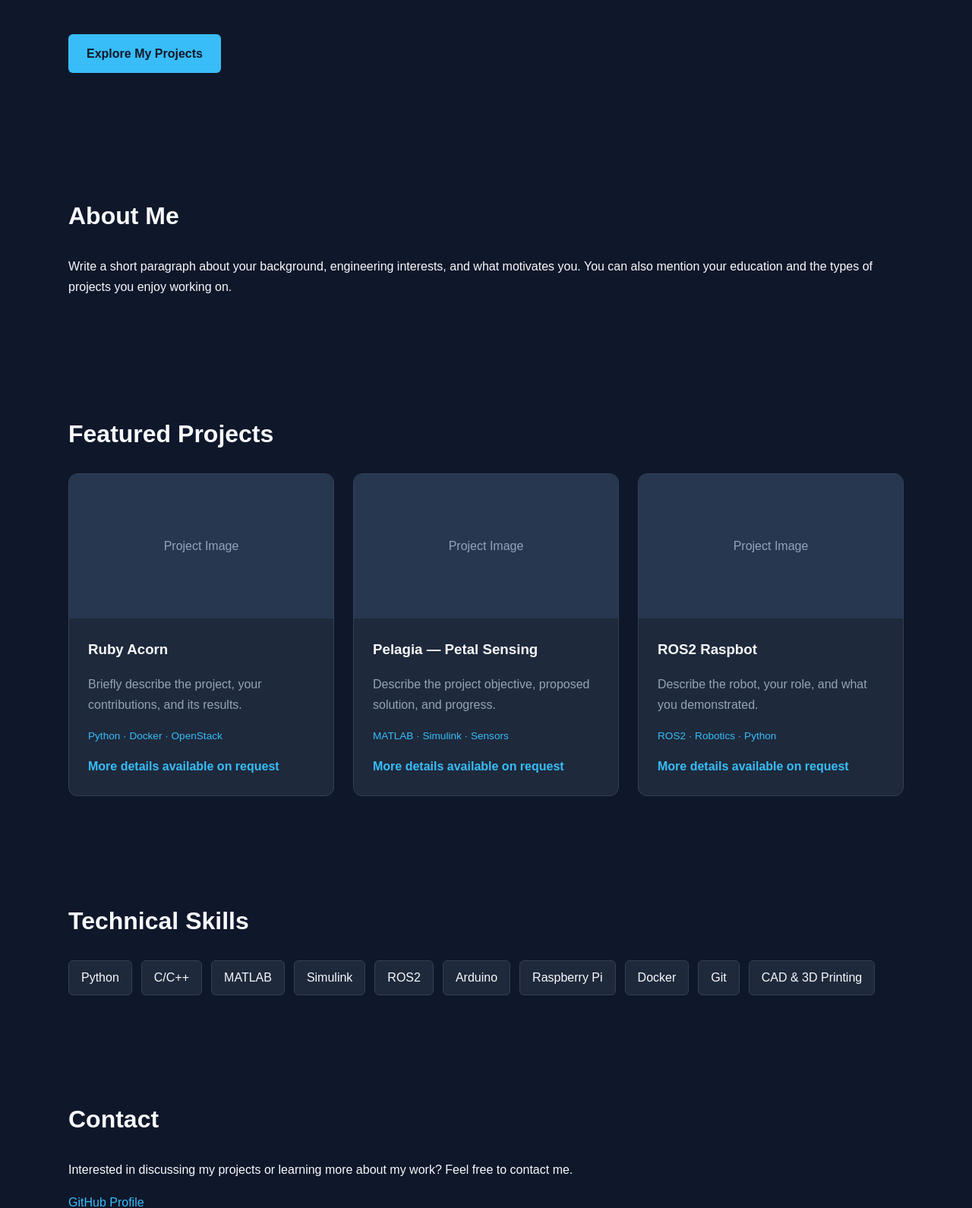
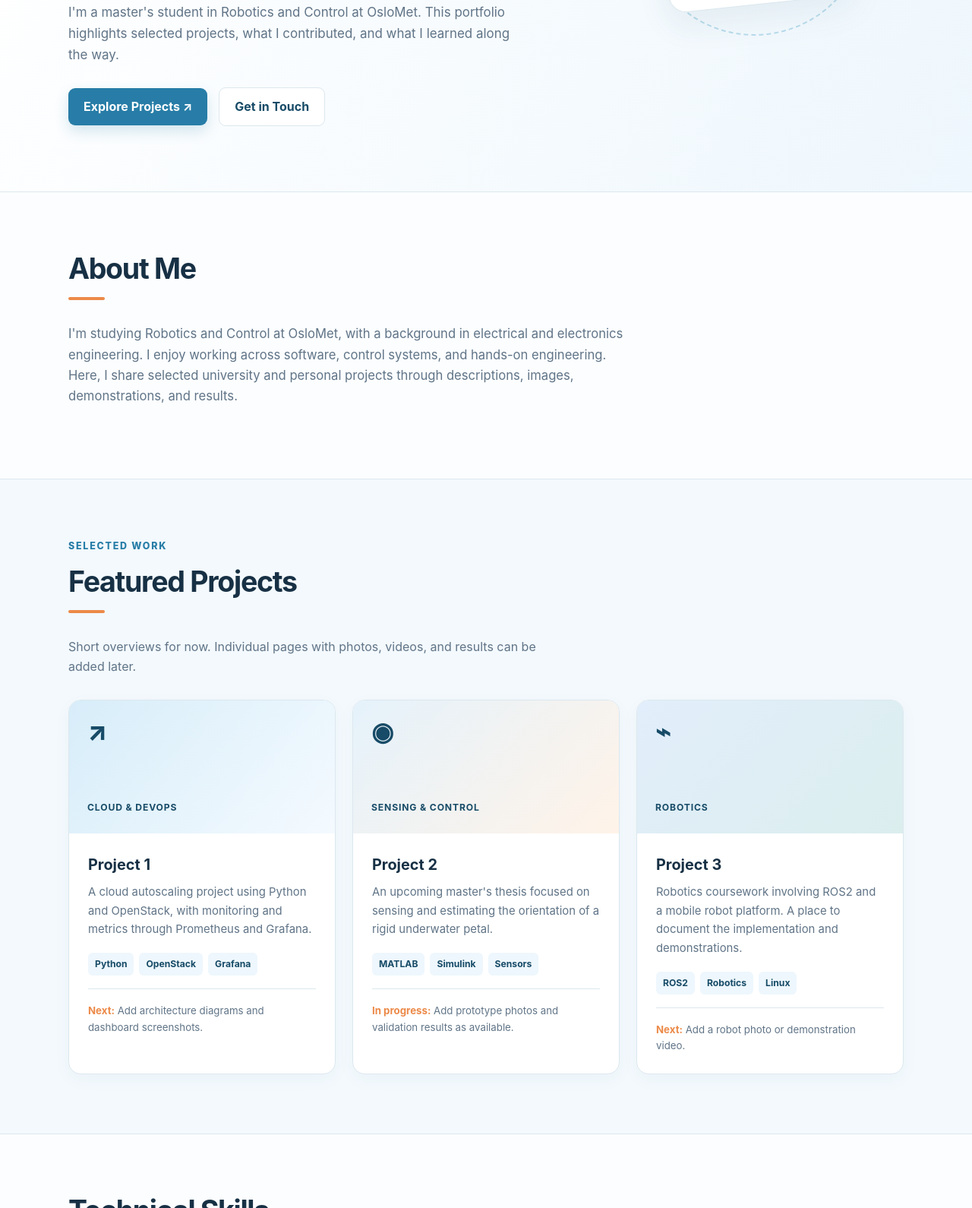
Before and after one commit to mwe02/mwe02.github.io, a plain HTML site: page index.html in a window 1280 px wide. Shown: the part 534-2124 px from the top of the page at 76% size. Drawn offline with Linux system fonts and the light colour scheme.

Commit message:
Updated template

```diff
--- a/index.html
+++ b/index.html
@@ -1,230 +1,130 @@
-
 <!DOCTYPE html>
 <html lang="en">
 <head>
   <meta charset="UTF-8">
   <meta name="viewport" content="width=device-width, initial-scale=1.0">
-    <meta name="description" content="Engineering portfolio showcasing robotics, automation, and software projects.">
-
+  <meta name="description" content="Engineering portfolio showcasing selected robotics, automation, and software projects.">
   <title>Marcus Erke | Engineering Portfolio</title>
-
   <style>
     :root {
-            --background: #0f172a;
-            --surface: #1e293b;
-            --text: #f8fafc;
-            --muted: #94a3b8;
-            --accent: #38bdf8;
-            --border: #334155;
+      --white: #ffffff;
+      --background: #fbfdff;
+      --blue-light: #eef7fd;
+      --blue-soft: #dceefa;
+      --blue: #277da7;
+      --blue-dark: #174b67;
+      --orange: #ec8948;
+      --orange-light: #fff1e6;
+      --text: #173044;
+      --muted: #607487;
+      --border: #dce8ee;
+      --shadow: 0 16px 45px rgba(24, 75, 103, 0.08);
     }
 
-        * {
-            box-sizing: border-box;
-        }
-
-        html {
-            scroll-behavior: smooth;
-        }
-
+    * { box-sizing: border-box; }
+    html { scroll-behavior: smooth; }
     body {
       margin: 0;
-            font-family: Arial, Helvetica, sans-serif;
+      font-family: -apple-system, BlinkMacSystemFont, "Segoe UI", Arial, sans-serif;
+      color: var(--text);
       background: var(--background);
-            color: var(--text);
-            line-height: 1.7;
+      line-height: 1.65;
     }
-
-        a {
-            color: inherit;
-            text-decoration: none;
-        }
-
-        .container {
-            width: 90%;
-            max-width: 1100px;
-            margin: auto;
-        }
+    a { color: inherit; text-decoration: none; }
+    a:focus-visible { outline: 3px solid var(--orange); outline-offset: 4px; }
+    .container { width: min(1100px, 90%); margin: auto; }
+    .eyebrow { color: var(--blue); font-size: 0.78rem; font-weight: 800; letter-spacing: 0.14em; text-transform: uppercase; }
+    h1, h2, h3, p { margin-top: 0; }
+    h2 { font-size: clamp(1.8rem, 3.4vw, 2.35rem); line-height: 1.2; letter-spacing: -0.035em; }
+    h2::after { content: ""; display: block; width: 48px; height: 4px; margin-top: 15px; border-radius: 5px; background: var(--orange); }
+    p { color: var(--muted); }
 
     /* Navigation */
+    header { position: sticky; top: 0; z-index: 10; background: rgba(255,255,255,.94); backdrop-filter: blur(10px); border-bottom: 1px solid var(--border); }
+    nav { min-height: 76px; display: flex; align-items: center; justify-content: space-between; gap: 24px; }
+    .logo { font-size: 1.2rem; font-weight: 800; letter-spacing: -.04em; }
+    .logo span { color: var(--orange); }
+    .nav-links { display: flex; flex-wrap: wrap; gap: 26px; font-size: .93rem; font-weight: 600; }
+    .nav-links a:hover { color: var(--blue); }
 
-        header {
-            border-bottom: 1px solid var(--border);
-        }
-
-        nav {
-            display: flex;
-            justify-content: space-between;
-            align-items: center;
-            flex-wrap: wrap;
-            gap: 15px;
-            padding: 22px 0;
-        }
-
-        .logo {
-            font-weight: bold;
-            font-size: 1.2rem;
-        }
-
-        .nav-links {
-            display: flex;
-            flex-wrap: wrap;
-            gap: 25px;
-        }
-
-        .nav-links a:hover {
-            color: var(--accent);
-        }
-
-        /* Introduction */
-
-        .hero {
-            padding: 100px 0 80px;
-        }
-
-        .hero h1 {
-            font-size: clamp(2.4rem, 6vw, 4rem);
-            line-height: 1.2;
-            margin: 10px 0 20px;
-        }
-
-        .hero p {
-            color: var(--muted);
-            max-width: 650px;
-            font-size: 1.1rem;
-        }
-
-        .accent {
-            color: var(--accent);
-        }
-
-        .button {
-            display: inline-block;
-            margin-top: 25px;
-            padding: 12px 24px;
-            background: var(--accent);
-            color: #0f172a;
-            font-weight: bold;
-            border-radius: 6px;
-        }
-
-        .button:hover {
-            background: #7dd3fc;
-        }
+    /* Hero */
+    .hero { overflow: hidden; background: linear-gradient(117deg, #fff 8%, var(--blue-light) 100%); border-bottom: 1px solid var(--border); }
+    .hero-inner { min-height: 505px; display: grid; grid-template-columns: 1.25fr .75fr; align-items: center; gap: 50px; padding: 86px 0; }
+    .hero h1 { font-size: clamp(2.8rem, 5.8vw, 4.55rem); line-height: 1.09; letter-spacing: -.055em; margin-bottom: 24px; }
+    .hero h1 span { color: var(--blue); }
+    .hero .intro { font-size: 1.06rem; max-width: 610px; }
+    .button-row { display: flex; align-items: center; flex-wrap: wrap; gap: 15px; margin-top: 28px; }
+    .button { display: inline-block; border-radius: 9px; padding: 11px 20px; font-weight: 700; transition: transform .2s, box-shadow .2s; }
+    .button:hover { transform: translateY(-2px); }
+    .button-primary { background: var(--blue); color: white; box-shadow: 0 8px 18px rgba(39, 125, 167, .18); }
+    .button-secondary { background: white; border: 1px solid var(--border); color: var(--blue-dark); }
+    .hero-visual { aspect-ratio: 1; max-width: 340px; width: 100%; margin: auto; position: relative; display: grid; place-items: center; }
+    .orbital { position: absolute; width: 88%; aspect-ratio: 1; border: 2px dashed #b9dceb; border-radius: 50%; transform: rotate(-18deg); }
+    .orbital::before { content: ""; position: absolute; top: 10%; left: 9%; width: 18px; height: 18px; border-radius: 50%; background: var(--orange); box-shadow: 0 0 0 8px var(--orange-light); }
+    .visual-card { width: 72%; padding: 30px 24px; background: white; border: 1px solid var(--border); border-radius: 22px; box-shadow: var(--shadow); transform: rotate(-6deg); }
+    .visual-card strong { display: block; font-size: 1.15rem; color: var(--blue-dark); margin-bottom: 10px; }
+    .visual-card span { display: block; color: var(--muted); font-size: .92rem; }
+    .visual-dots { display: flex; gap: 8px; margin-top: 25px; }
+    .visual-dots i { width: 12px; height: 12px; border-radius: 50%; background: #b8ddeb; }
+    .visual-dots i:last-child { background: var(--orange); }
 
     /* Sections */
-
-        section {
-            padding: 55px 0;
-        }
-
-        h2 {
-            font-size: 2rem;
-            margin-bottom: 25px;
-        }
+    section.content-section { padding: 78px 0; scroll-margin-top: 95px; }
+    .section-heading { margin-bottom: 30px; }
+    .section-heading > p { max-width: 660px; }
+    .about-copy { max-width: 750px; font-size: 1.04rem; }
 
     /* Projects */
+    .project-section { background: #f3f9fd; border-top: 1px solid var(--border); border-bottom: 1px solid var(--border); }
+    .project-grid { display: grid; grid-template-columns: repeat(3, minmax(0, 1fr)); gap: 22px; }
+    .project-card { background: white; border: 1px solid var(--border); border-radius: 16px; overflow: hidden; box-shadow: 0 7px 24px rgba(24, 75, 103, .035); transition: transform .2s, box-shadow .2s; }
+    .project-card:hover { transform: translateY(-5px); box-shadow: var(--shadow); }
+    .project-media { min-height: 175px; padding: 24px; display: flex; flex-direction: column; justify-content: space-between; background: linear-gradient(130deg, #d7edf9, #f4faff); color: var(--blue-dark); }
+    .project-card:nth-child(2) .project-media { background: linear-gradient(135deg, #e5f2fb, #fff3e8); }
+    .project-card:nth-child(3) .project-media { background: linear-gradient(135deg, #e2eefb, #dbeeee); }
+    .project-media .symbol { font-size: 2.1rem; line-height: 1; font-weight: 800; }
+    .project-media small { font-size: .76rem; font-weight: 700; letter-spacing: .07em; text-transform: uppercase; }
+    .project-media img { display: block; width: 100%; height: 175px; object-fit: cover; }
+    .project-content { padding: 25px; }
+    .project-content h3 { font-size: 1.24rem; margin-bottom: 8px; }
+    .project-content p { margin-bottom: 18px; font-size: .93rem; }
+    .tags { display: flex; gap: 7px; flex-wrap: wrap; }
+    .tag { display: inline-block; padding: 5px 9px; border-radius: 6px; background: var(--blue-light); color: var(--blue-dark); font-size: .76rem; font-weight: 700; }
+    .project-note { padding-top: 18px; margin-top: 17px; border-top: 1px solid var(--border); color: var(--muted); font-size: .83rem; }
+    .project-note span { color: var(--orange); font-weight: 700; }
 
-        .project-grid {
-            display: grid;
-            grid-template-columns: repeat(auto-fit, minmax(280px, 1fr));
-            gap: 25px;
+    /* Skills and contact */
+    .skills { display: flex; flex-wrap: wrap; gap: 11px; }
+    .skill { border: 1px solid var(--border); border-radius: 8px; padding: 10px 15px; background: white; font-weight: 600; font-size: .91rem; }
+    .contact-box { padding: 34px; border: 1px solid var(--border); border-left: 5px solid var(--orange); border-radius: 13px; background: var(--blue-light); }
+    .contact-box p { max-width: 620px; }
+    .contact-box a:not(.button) { color: var(--blue-dark); text-decoration: underline; font-weight: 700; }
+    footer { background: white; padding: 30px 0; border-top: 1px solid var(--border); color: var(--muted); font-size: .87rem; }
+    .footer-inner { display: flex; align-items: center; justify-content: space-between; flex-wrap: wrap; gap: 10px; }
+
+    @media (max-width: 900px) {
+      .project-grid { grid-template-columns: repeat(2, minmax(0, 1fr)); }
+      .hero-inner { grid-template-columns: 1fr; padding: 68px 0; min-height: initial; }
+      .hero-visual { display: none; }
     }
-
-        .project-card {
-            background: var(--surface);
-            border: 1px solid var(--border);
-            border-radius: 12px;
-            overflow: hidden;
+    @media (max-width: 600px) {
+      nav { padding: 15px 0; align-items: flex-start; flex-direction: column; gap: 8px; }
+      .nav-links { gap: 15px; font-size: .84rem; }
+      .hero h1 { font-size: 2.7rem; }
+      section.content-section { padding: 55px 0; }
+      .project-grid { grid-template-columns: 1fr; }
+      .contact-box { padding: 24px; }
     }
-
-        .project-media {
-            height: 190px;
-            background: #273750;
-            display: flex;
-            justify-content: center;
-            align-items: center;
-            color: var(--muted);
-        }
-
-        .project-media img {
-            width: 100%;
-            height: 100%;
-            object-fit: cover;
-        }
-
-        .project-content {
-            padding: 25px;
-        }
-
-        .project-content h3 {
-            margin: 0 0 10px;
-        }
-
-        .project-content p {
-            color: var(--muted);
-        }
-
-        .tags {
-            color: var(--accent);
-            font-size: 0.85rem;
-            margin-top: 15px;
-        }
-
-        .project-link {
-            display: inline-block;
-            margin-top: 15px;
-            color: var(--accent);
-            font-weight: bold;
-        }
-
-        .project-link:hover {
-            text-decoration: underline;
-        }
-
-        /* Skills */
-
-        .skills {
-            display: flex;
-            flex-wrap: wrap;
-            gap: 12px;
-        }
-
-        .skill {
-            padding: 8px 16px;
-            background: var(--surface);
-            border: 1px solid var(--border);
-            border-radius: 6px;
-        }
-
-        /* Footer */
-
-        footer {
-            text-align: center;
-            border-top: 1px solid var(--border);
-            padding: 30px;
-            color: var(--muted);
-        }
-
-        @media (max-width: 600px) {
-            .hero {
-                padding: 65px 0;
-            }
-
-            nav {
-                align-items: flex-start;
-            }
+    @media (prefers-reduced-motion: reduce) {
+      html { scroll-behavior: auto; }
+      *, *::before, *::after { transition-duration: .01ms !important; }
     }
   </style>
 </head>
-
 <body>
-
-    <!-- NAVIGATION -->
-
   <header>
-        <nav class="container">
-            <a href="#" class="logo">Marcus Erke</a>
-
+    <nav class="container" aria-label="Main navigation">
+      <a class="logo" href="#top">Marcus Erke<span>.</span></a>
       <div class="nav-links">
         <a href="#about">About</a>
         <a href="#projects">Projects</a>
@@ -234,200 +134,94 @@
     </nav>
   </header>
 
+  <main id="top">
+    <div class="hero">
+      <div class="container hero-inner">
+        <div>
+          <p class="eyebrow">Robotics · Automation · Software</p>
+          <h1>Hi, I'm Marcus.<br><span>I build and explore engineering systems.</span></h1>
+          <p class="intro">I'm a master's student in Robotics and Control at OsloMet. This portfolio highlights selected projects, what I contributed, and what I learned along the way.</p>
+          <div class="button-row">
+            <a class="button button-primary" href="#projects">Explore Projects ↗</a>
+            <a class="button button-secondary" href="#contact">Get in Touch</a>
+          </div>
+        </div>
+        <div class="hero-visual" aria-hidden="true">
+          <div class="orbital"></div>
+          <div class="visual-card">
+            <strong>From idea to prototype</strong>
+            <span>Design · Build · Test · Improve</span>
+            <div class="visual-dots"><i></i><i></i><i></i><i></i></div>
+          </div>
+        </div>
+      </div>
+    </div>
 
-    <main>
-
-        <!-- INTRODUCTION -->
-
-        <section class="hero container">
-            <p class="accent">ROBOTICS · AUTOMATION · SOFTWARE</p>
-
-            <h1>
-                Hi, I'm Marcus.<br>
-                <span class="accent">Engineering Portfolio</span>
-            </h1>
-
-            <p>
-                Master's student in Robotics and Control at OsloMet.
-
-                Interested in robotics, embedded systems,
-                automation, and intelligent technologies.
-
-                This portfolio showcases selected engineering
-                projects, including their implementation,
-                challenges, and results.
-            </p>
-
-            <a class="button" href="#projects">
-                Explore My Projects
-            </a>
+    <section class="content-section container" id="about">
+      <div class="section-heading"><h2>About Me</h2></div>
+      <p class="about-copy">I'm studying Robotics and Control at OsloMet, with a background in electrical and electronics engineering. I enjoy working across software, control systems, and hands-on engineering. Here, I share selected university and personal projects through descriptions, images, demonstrations, and results.</p>
+      <!-- Customize this paragraph to better describe yourself. -->
     </section>
 
-
-        <!-- ABOUT -->
-
-        <section id="about" class="container">
-            <h2>About Me</h2>
-
-            <p>
-                <!-- Replace with your own introduction -->
-
-                Write a short paragraph about your background,
-                engineering interests, and what motivates you.
-
-                You can also mention your education and
-                the types of projects you enjoy working on.
-            </p>
-        </section>
-
-
-        <!-- PROJECTS -->
-
-        <section id="projects" class="container">
+    <section class="content-section project-section" id="projects">
+      <div class="container">
+        <div class="section-heading">
+          <p class="eyebrow">Selected Work</p>
           <h2>Featured Projects</h2>
-
+          <p>Short overviews for now. Individual pages with photos, videos, and results can be added later.</p>
+        </div>
         <div class="project-grid">
-
-                <!-- PROJECT 1 -->
-
           <article class="project-card">
-                    <div class="project-media">
-                        <!-- Replace with an image later -->
-                        Project Image
-                    </div>
-
+            <div class="project-media"><span class="symbol">↗</span><small>Cloud & DevOps</small></div>
             <div class="project-content">
-                        <h3>Ruby Acorn</h3>
-
-                        <p>
-                            Briefly describe the project,
-                            your contributions, and its results.
-                        </p>
-
-                        <div class="tags">
-                            Python · Docker · OpenStack
-                        </div>
-
-                        <a class="project-link" href="#contact">
-                            More details available on request
-                        </a>
+              <h3>Project 1</h3>
+              <p>A cloud autoscaling project using Python and OpenStack, with monitoring and metrics through Prometheus and Grafana.</p>
+              <div class="tags"><span class="tag">Python</span><span class="tag">OpenStack</span><span class="tag">Grafana</span></div>
+              <div class="project-note"><span>Next:</span> Add architecture diagrams and dashboard screenshots.</div>
             </div>
           </article>
-
-
-                <!-- PROJECT 2 -->
-
           <article class="project-card">
-                    <div class="project-media">
-                        Project Image
-                    </div>
-
+            <div class="project-media"><span class="symbol">◉</span><small>Sensing & Control</small></div>
             <div class="project-content">
-                        <h3>Pelagia — Petal Sensing</h3>
-
-                        <p>
-                            Describe the project objective,
-                            proposed solution, and progress.
-                        </p>
-
-                        <div class="tags">
-                            MATLAB · Simulink · Sensors
-                        </div>
-
-                        <a class="project-link" href="#contact">
-                            More details available on request
-                        </a>
+              <h3>Project 2</h3>
+              <p>An upcoming master's thesis focused on sensing and estimating the orientation of a rigid underwater petal.</p>
+              <div class="tags"><span class="tag">MATLAB</span><span class="tag">Simulink</span><span class="tag">Sensors</span></div>
+              <div class="project-note"><span>In progress:</span> Add prototype photos and validation results as available.</div>
             </div>
           </article>
-
-
-                <!-- PROJECT 3 -->
-
           <article class="project-card">
-                    <div class="project-media">
-                        Project Image
-                    </div>
-
+            <div class="project-media"><span class="symbol">⌁</span><small>Robotics</small></div>
             <div class="project-content">
-                        <h3>ROS2 Raspbot</h3>
-
-                        <p>
-                            Describe the robot, your role,
-                            and what you demonstrated.
-                        </p>
-
-                        <div class="tags">
-                            ROS2 · Robotics · Python
-                        </div>
-
-                        <a class="project-link" href="#contact">
-                            More details available on request
-                        </a>
+              <h3>Project 3</h3>
+              <p>Robotics coursework involving ROS2 and a mobile robot platform. A place to document the implementation and demonstrations.</p>
+              <div class="tags"><span class="tag">ROS2</span><span class="tag">Robotics</span><span class="tag">Linux</span></div>
+              <div class="project-note"><span>Next:</span> Add a robot photo or demonstration video.</div>
             </div>
           </article>
-
+        </div>
       </div>
     </section>
 
-
-        <!-- TECHNICAL SKILLS -->
-
-        <section id="skills" class="container">
-            <h2>Technical Skills</h2>
-
-            <!-- Edit these based on your actual experience -->
-
+    <section class="content-section container" id="skills">
+      <div class="section-heading"><h2>Technical Skills</h2><p>Tools and technologies used across coursework and projects.</p></div>
       <div class="skills">
-                <span class="skill">Python</span>
-                <span class="skill">C/C++</span>
-                <span class="skill">MATLAB</span>
-                <span class="skill">Simulink</span>
-                <span class="skill">ROS2</span>
-                <span class="skill">Arduino</span>
-                <span class="skill">Raspberry Pi</span>
-                <span class="skill">Docker</span>
-                <span class="skill">Git</span>
-                <span class="skill">CAD & 3D Printing</span>
+        <span class="skill">Python</span><span class="skill">C / C++</span><span class="skill">MATLAB & Simulink</span>
+        <span class="skill">ROS2</span><span class="skill">Arduino</span><span class="skill">Raspberry Pi</span>
+        <span class="skill">Docker</span><span class="skill">Git</span><span class="skill">CAD & 3D Printing</span>
       </div>
     </section>
 
-
-        <!-- CONTACT -->
-
-        <section id="contact" class="container">
-            <h2>Contact</h2>
-
-            <p>
-                Interested in discussing my projects
-                or learning more about my work?
-                Feel free to contact me.
-            </p>
-
-            <p>
-                <a class="accent"
-                   href="https://github.com/mwe02"
-                   target="_blank"
-                   rel="noopener noreferrer">
-                    GitHub Profile
-                </a>
-            </p>
-
-            <!-- Add LinkedIn or email details here -->
-
-            <p>
-                Project source code may be shared
-                upon request where permitted.
-            </p>
+    <section class="content-section container" id="contact">
+      <div class="contact-box">
+        <p class="eyebrow">Contact</p>
+        <h2>Let's connect</h2>
+        <p>Interested in a project or want to know more about my work? You can find my GitHub profile below. Source code and further project details can be discussed upon request, where sharing is permitted.</p>
+        <a class="button button-primary" href="https://github.com/mwe02" target="_blank" rel="noopener noreferrer">Visit My GitHub ↗</a>
+        <!-- Add your LinkedIn link or contact email when ready. -->
+      </div>
     </section>
-
   </main>
 
-
-    <!-- FOOTER -->
-
-    <footer>
-        <p>© 2026 Marcus Erke</p>
-    </footer>
-
+  <footer><div class="container footer-inner"><span>© 2026 Marcus Erke</span><span>Built with HTML & CSS · Hosted on GitHub Pages</span></div></footer>
 </body>
 </html>
```
Lines whose indentation alone changed are shown as unchanged.
